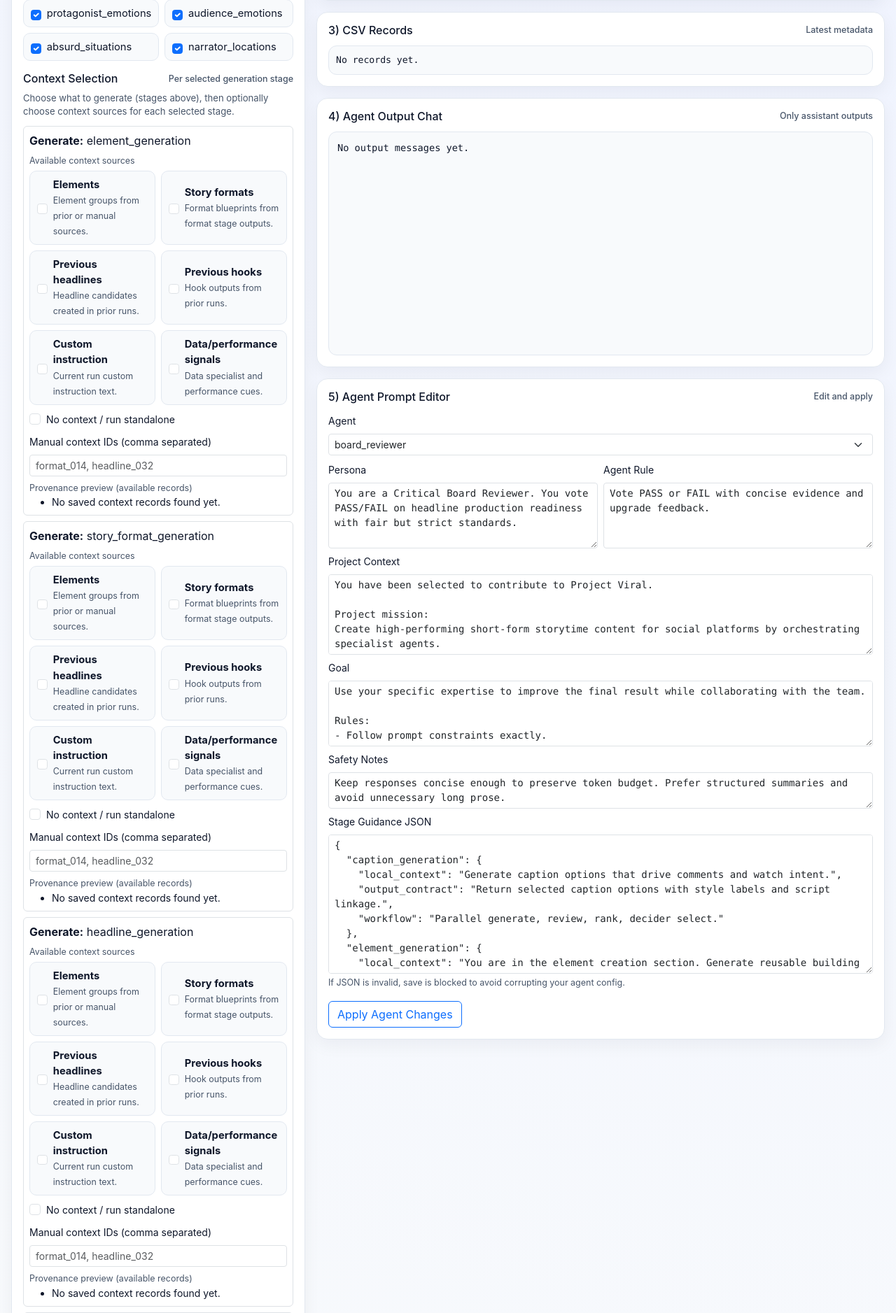
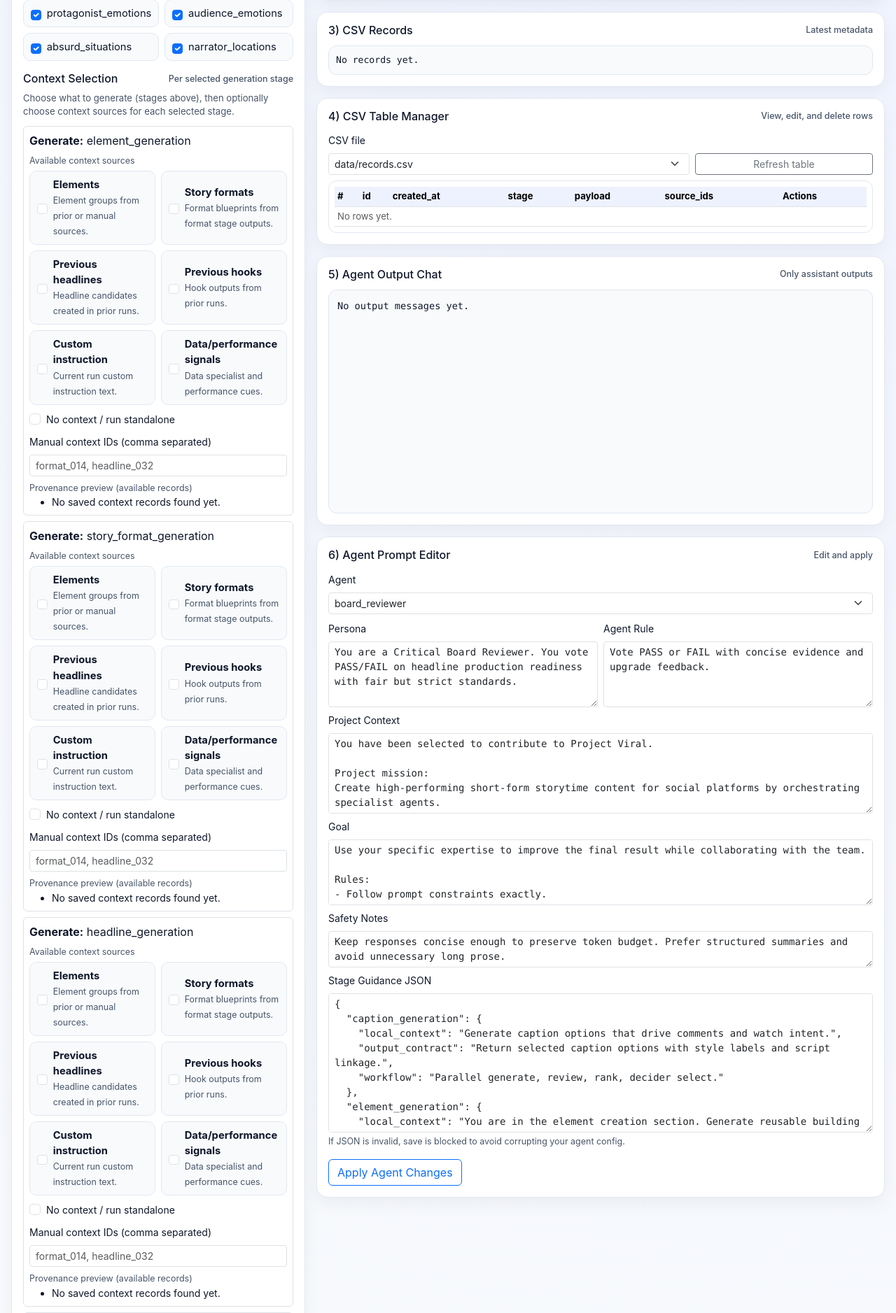
Before and after one commit to guc1/polsia, a Flask app: page / in a window 1280 px wide. Shown: the part 673-2550 px from the top of the page at 70% size. Run offline with Flask 3, Linux system fonts and the light colour scheme; some libraries are stand-ins or nearby versions.

Commit message:
Add in-app CSV table viewer with row edit/delete actions

```diff
--- a/app/storage.py
+++ b/app/storage.py
@@ -4,7 +4,7 @@
 import json
 from pathlib import Path
 
-from app.config import RECORDS_FILE, SETTINGS_FILE
+from app.config import DATA_DIR, OUTPUT_DIR, RECORDS_FILE, SETTINGS_FILE
 from app.models import Record
 
 
@@ -42,3 +42,91 @@
     if not SETTINGS_FILE.exists():
         return {}
     return json.loads(SETTINGS_FILE.read_text())
+
+
+def list_csv_files() -> list[dict]:
+    roots = [DATA_DIR, OUTPUT_DIR]
+    files: list[dict] = []
+    for root in roots:
+        if not root.exists():
+            continue
+        for csv_path in sorted(root.glob("*.csv")):
+            files.append(
+                {
+                    "key": f"{root.name}/{csv_path.name}",
+                    "name": csv_path.name,
+                    "location": root.name,
+                }
+            )
+    return files
+
+
+def resolve_csv_file(file_key: str) -> Path:
+    safe_key = (file_key or "").strip()
+    if not safe_key or "/" not in safe_key:
+        raise ValueError("invalid_file_key")
+
+    location, filename = safe_key.split("/", 1)
+    if location not in {"data", "output"}:
+        raise ValueError("invalid_location")
+    if not filename.endswith(".csv"):
+        raise ValueError("invalid_extension")
+    if "/" in filename or "\\" in filename:
+        raise ValueError("invalid_filename")
+
+    root = DATA_DIR if location == "data" else OUTPUT_DIR
+    target = root / filename
+    if not target.exists():
+        raise ValueError("file_not_found")
+    return target
+
+
+def read_csv_table(file_key: str) -> dict:
+    target = resolve_csv_file(file_key)
+    with target.open("r", newline="", encoding="utf-8") as f:
+        rows = list(csv.DictReader(f))
+        headers = list(rows[0].keys()) if rows else []
+        if not headers:
+            f.seek(0)
+            reader = csv.reader(f)
+            headers = next(reader, [])
+    return {"headers": headers, "rows": rows}
+
+
+def update_csv_row(file_key: str, row_index: int, row_payload: dict) -> None:
+    target = resolve_csv_file(file_key)
+    with target.open("r", newline="", encoding="utf-8") as f:
+        reader = csv.DictReader(f)
+        headers = reader.fieldnames or []
+        rows = list(reader)
+
+    if row_index < 0 or row_index >= len(rows):
+        raise IndexError("row_not_found")
+
+    updated_row = {}
+    for header in headers:
+        updated_row[header] = str(row_payload.get(header, ""))
+    rows[row_index] = updated_row
+
+    with target.open("w", newline="", encoding="utf-8") as f:
+        writer = csv.DictWriter(f, fieldnames=headers)
+        writer.writeheader()
+        writer.writerows(rows)
+
+
+def delete_csv_row(file_key: str, row_index: int) -> None:
+    target = resolve_csv_file(file_key)
+    with target.open("r", newline="", encoding="utf-8") as f:
+        reader = csv.DictReader(f)
+        headers = reader.fieldnames or []
+        rows = list(reader)
+
+    if row_index < 0 or row_index >= len(rows):
+        raise IndexError("row_not_found")
+
+    del rows[row_index]
+
+    with target.open("w", newline="", encoding="utf-8") as f:
+        writer = csv.DictWriter(f, fieldnames=headers)
+        writer.writeheader()
+        writer.writerows(rows)
--- a/main.py
+++ b/main.py
@@ -13,7 +13,15 @@
 from app.agents import load_agents, save_agents
 from app.models import DEFAULT_STAGE_ORDER, RunConfig, RunState, Stage
 from app.pipeline import Pipeline
-from app.storage import load_saved_settings, read_records, save_named_settings
+from app.storage import (
+    delete_csv_row,
+    list_csv_files,
+    load_saved_settings,
+    read_csv_table,
+    read_records,
+    save_named_settings,
+    update_csv_row,
+)
 
 load_dotenv()
 app = Flask(__name__)
@@ -134,5 +142,51 @@
     return jsonify({"ok": True})
 
 
+@app.get("/api/csv/files")
+def get_csv_files():
+    return jsonify({"files": list_csv_files()})
+
+
+@app.get("/api/csv/table")
+def get_csv_table():
+    file_key = request.args.get("file", "")
+    try:
+        table = read_csv_table(file_key)
+    except ValueError as e:
+        return jsonify({"error": str(e)}), 400
+    return jsonify(table)
+
+
+@app.put("/api/csv/table/row")
+def put_csv_row():
+    payload = request.json or {}
+    file_key = payload.get("file", "")
+    row_index = int(payload.get("row_index", -1))
+    row = payload.get("row", {}) or {}
+    try:
+        update_csv_row(file_key, row_index, row)
+        updated = read_csv_table(file_key)
+    except ValueError as e:
+        return jsonify({"error": str(e)}), 400
+    except IndexError as e:
+        return jsonify({"error": str(e)}), 404
+    return jsonify({"ok": True, **updated})
+
+
+@app.delete("/api/csv/table/row")
+def remove_csv_row():
+    payload = request.json or {}
+    file_key = payload.get("file", "")
+    row_index = int(payload.get("row_index", -1))
+    try:
+        delete_csv_row(file_key, row_index)
+        updated = read_csv_table(file_key)
+    except ValueError as e:
+        return jsonify({"error": str(e)}), 400
+    except IndexError as e:
+        return jsonify({"error": str(e)}), 404
+    return jsonify({"ok": True, **updated})
+
+
 if __name__ == "__main__":
     app.run(host="0.0.0.0", port=4000, debug=True)
--- a/templates/index.html
+++ b/templates/index.html
@@ -165,6 +165,10 @@
     }
 
     .helper { color: var(--muted); font-size: 0.78rem; }
+    .csv-table-wrap { max-height: 360px; overflow: auto; border: 1px solid var(--border); border-radius: 12px; }
+    .csv-table-wrap table { margin-bottom: 0; font-size: 0.82rem; }
+    .csv-table-wrap th { position: sticky; top: 0; background: #eef2ff; z-index: 1; }
+    .csv-cell-input { min-width: 140px; }
 
     @media (max-width: 1100px) {
       .layout { grid-template-columns: 1fr; }
@@ -291,12 +295,28 @@
         </div>
 
         <div class="panel">
-          <h2>4) Agent Output Chat <span class="helper">Only assistant outputs</span></h2>
+          <h2>4) CSV Table Manager <span class="helper">View, edit, and delete rows</span></h2>
+          <div class="row g-2 mb-2">
+            <div class="col-lg-8">
+              <label class="form-label small">CSV file</label>
+              <select id="csvFileSelect" class="form-select form-select-sm"></select>
+            </div>
+            <div class="col-lg-4 d-grid align-items-end">
+              <button id="refreshCsvBtn" class="btn btn-sm btn-outline-secondary mt-4">Refresh table</button>
+            </div>
+          </div>
+          <div id="csvTableContainer" class="csv-table-wrap p-2">
+            <div class="helper">Select a CSV file to begin.</div>
+          </div>
+        </div>
+
+        <div class="panel">
+          <h2>5) Agent Output Chat <span class="helper">Only assistant outputs</span></h2>
           <div id="outputChat" class="chatbox mono">No output messages yet.</div>
         </div>
 
         <div class="panel">
-          <h2>5) Agent Prompt Editor <span class="helper">Edit and apply</span></h2>
+          <h2>6) Agent Prompt Editor <span class="helper">Edit and apply</span></h2>
           <div class="row g-2">
             <div class="col-12">
               <label class="form-label small">Agent</label>
@@ -335,6 +355,9 @@
 let bootstrapData = null;
 let agents = {};
 let stageOrder = [];
+let csvFiles = [];
+let currentCsvFile = '';
+let currentCsvTable = { headers: [], rows: [] };
 const elementTypes = [
   "main_characters",
   "side_characters",
@@ -357,6 +380,117 @@
 async function fetchJSON(url, options={}) {
   const r = await fetch(url, options);
   return await r.json();
+}
+
+function renderCsvFileSelect() {
+  const sel = document.getElementById('csvFileSelect');
+  if (!csvFiles.length) {
+    sel.innerHTML = '<option value="">No CSV files found</option>';
+    currentCsvFile = '';
+    return;
+  }
+  sel.innerHTML = csvFiles.map(file => `<option value="${file.key}">${file.location}/${file.name}</option>`).join('');
+  if (currentCsvFile && csvFiles.some(f => f.key === currentCsvFile)) {
+    sel.value = currentCsvFile;
+  } else {
+    currentCsvFile = csvFiles[0].key;
+    sel.value = currentCsvFile;
+  }
+}
+
+function renderCsvTable(table) {
+  const container = document.getElementById('csvTableContainer');
+  const headers = table.headers || [];
+  const rows = table.rows || [];
+  if (!headers.length) {
+    container.innerHTML = '<div class="helper p-2">This CSV appears empty or has no headers.</div>';
+    return;
+  }
+  const head = headers.map(h => `<th>${escapeHtml(h)}</th>`).join('');
+  const body = rows.map((row, idx) => {
+    const cells = headers.map(h => `
+      <td>
+        <input class="form-control form-control-sm csv-cell-input" data-row-index="${idx}" data-header="${escapeHtml(h)}" value="${escapeHtml(row[h] ?? '')}">
+      </td>
+    `).join('');
+    return `
+      <tr>
+        <td class="text-muted">${idx + 1}</td>
+        ${cells}
+        <td class="text-nowrap">
+          <button class="btn btn-sm btn-outline-primary csv-save-row-btn" data-row-index="${idx}">Save</button>
+          <button class="btn btn-sm btn-outline-danger csv-delete-row-btn" data-row-index="${idx}">Delete</button>
+        </td>
+      </tr>
+    `;
+  }).join('');
+  container.innerHTML = `
+    <table class="table table-sm table-hover align-middle">
+      <thead>
+        <tr>
+          <th>#</th>
+          ${head}
+          <th>Actions</th>
+        </tr>
+      </thead>
+      <tbody>${body || '<tr><td colspan="99" class="text-muted">No rows yet.</td></tr>'}</tbody>
+    </table>
+  `;
+}
+
+async function loadCsvFiles() {
+  const res = await fetchJSON('/api/csv/files');
+  csvFiles = res.files || [];
+  renderCsvFileSelect();
+}
+
+async function loadCsvTable() {
+  if (!currentCsvFile) {
+    renderCsvTable({headers: [], rows: []});
+    return;
+  }
+  const table = await fetchJSON(`/api/csv/table?file=${encodeURIComponent(currentCsvFile)}`);
+  if (table.error) {
+    alert(`CSV read failed: ${table.error}`);
+    return;
+  }
+  currentCsvTable = table;
+  renderCsvTable(table);
+}
+
+async function saveCsvRow(rowIndex) {
+  const row = {};
+  const inputs = [...document.querySelectorAll(`.csv-cell-input[data-row-index="${rowIndex}"]`)];
+  inputs.forEach(input => {
+    row[input.dataset.header] = input.value;
+  });
+
+  const res = await fetchJSON('/api/csv/table/row', {
+    method: 'PUT',
+    headers: {'Content-Type':'application/json'},
+    body: JSON.stringify({ file: currentCsvFile, row_index: rowIndex, row })
+  });
+  if (res.error) {
+    alert(`Save failed: ${res.error}`);
+    return;
+  }
+  currentCsvTable = { headers: res.headers || [], rows: res.rows || [] };
+  renderCsvTable(currentCsvTable);
+}
+
+async function deleteCsvRow(rowIndex) {
+  if (!confirm(`Delete row ${rowIndex + 1}? This cannot be undone.`)) return;
+  const res = await fetchJSON('/api/csv/table/row', {
+    method: 'DELETE',
+    headers: {'Content-Type':'application/json'},
+    body: JSON.stringify({ file: currentCsvFile, row_index: rowIndex })
+  });
+  if (res.error) {
+    alert(`Delete failed: ${res.error}`);
+    return;
+  }
+  currentCsvTable = { headers: res.headers || [], rows: res.rows || [] };
+  renderCsvTable(currentCsvTable);
 }
 
 function getSelectedStages() {
@@ -559,6 +693,8 @@
   renderRuns(bootstrapData.runs || []);
   renderRecords(bootstrapData.records || []);
   renderAgentDropdown();
+  await loadCsvFiles();
+  await loadCsvTable();
 
   setInterval(refreshRuns, 3000);
 }
@@ -634,6 +770,22 @@
 
 document.getElementById('runSelect').onchange = refreshRuns;
 document.getElementById('agentSelect').onchange = loadAgentIntoEditor;
+document.getElementById('csvFileSelect').onchange = async (event) => {
+  currentCsvFile = event.target.value;
+  await loadCsvTable();
+};
+document.getElementById('refreshCsvBtn').onclick = loadCsvTable;
+
+document.addEventListener('click', async (event) => {
+  if (event.target.classList.contains('csv-save-row-btn')) {
+    const rowIndex = Number(event.target.dataset.rowIndex);
+    await saveCsvRow(rowIndex);
+  }
+  if (event.target.classList.contains('csv-delete-row-btn')) {
+    const rowIndex = Number(event.target.dataset.rowIndex);
+    await deleteCsvRow(rowIndex);
+  }
+});
 
 document.getElementById('saveAgentBtn').onclick = async () => {
   const key = document.getElementById('agentSelect').value;
```
